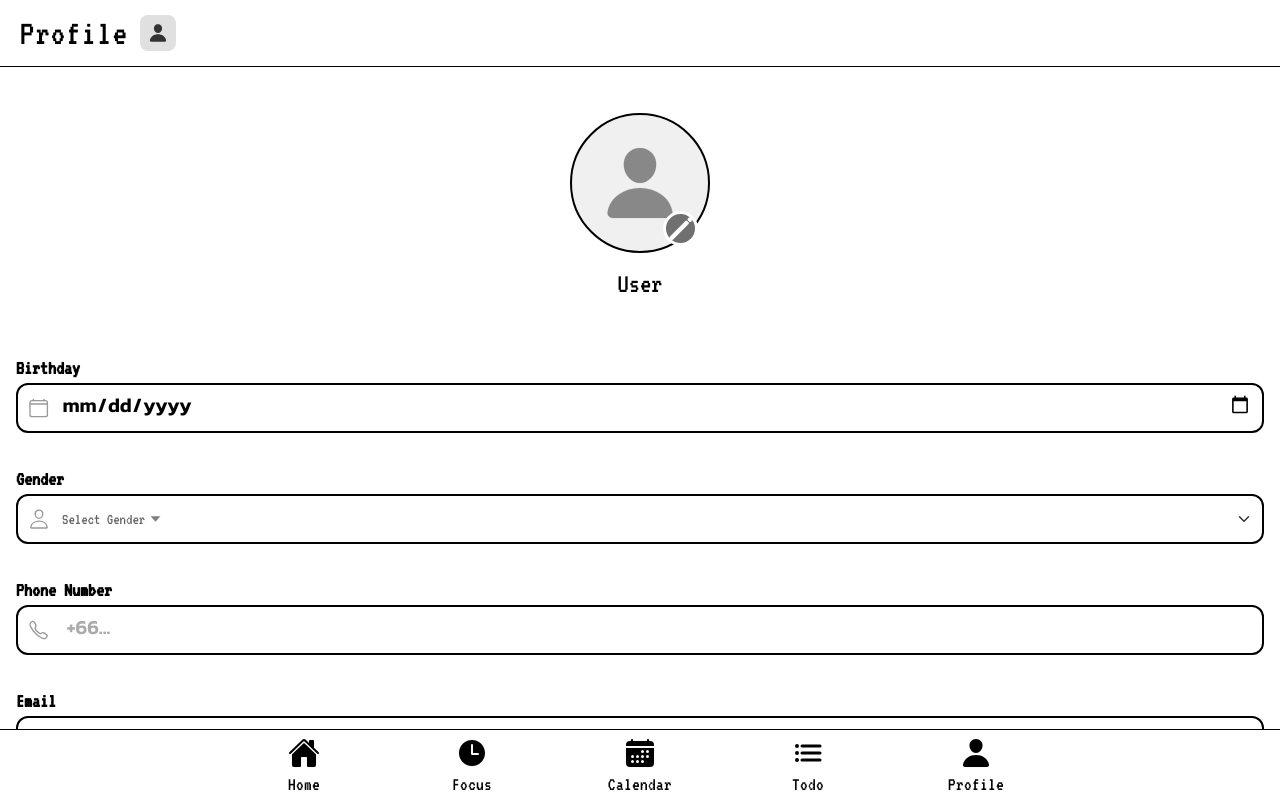
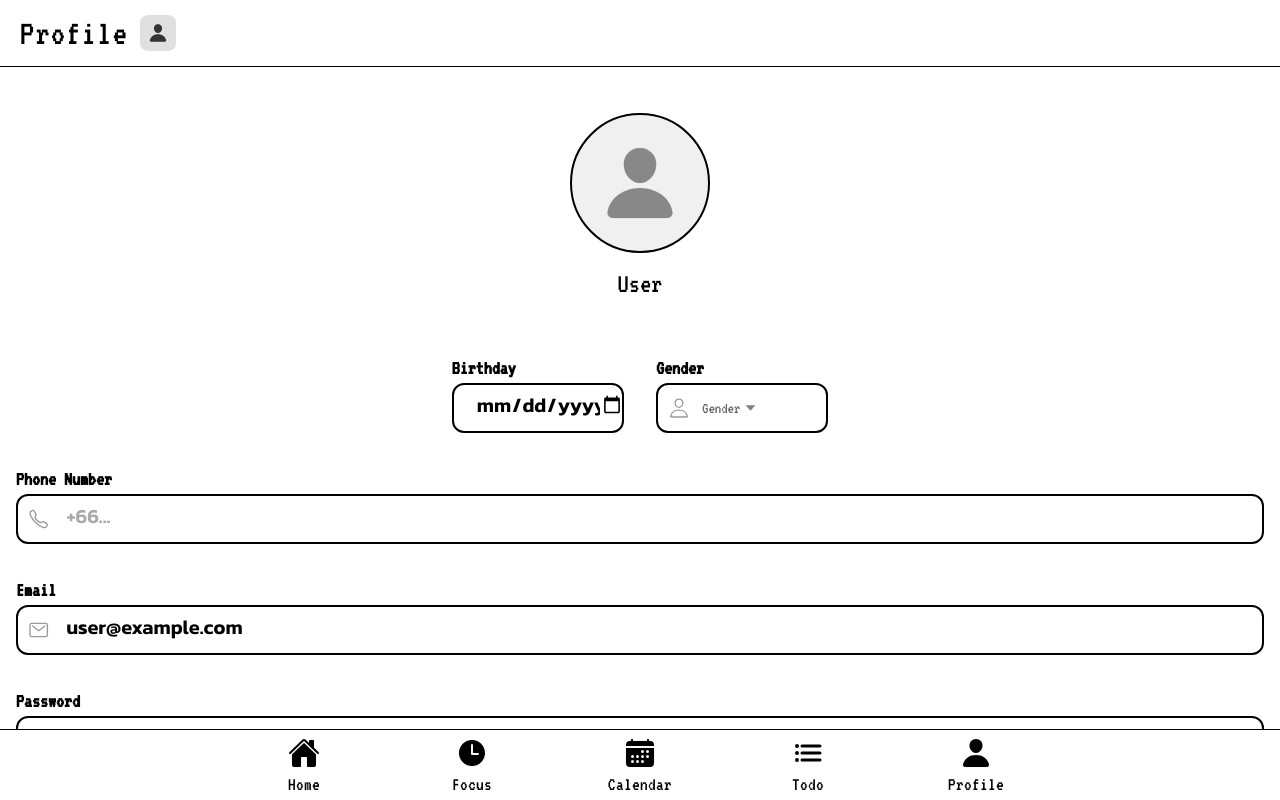
Before and after one commit to pasitgut/mobileweb-project, a React (Vite) app: page /profile in a window 1280 px wide. Built offline with nearby package versions, Linux system fonts and the light colour scheme; no server answers; the database is empty; sample sign-in values are in the browser's storage; a web font is replaced by a local one.

Commit message:
style: refine profile page layout and remove avatar edit button

```diff
--- a/src/pages/Profile.css
+++ b/src/pages/Profile.css
@@ -79,20 +79,9 @@ ion-content {
     color: #888;
 }
 
-.edit-badge {
-    position: absolute;
-    bottom: 5px;
-    right: 10px;
-    background-color: #707070;
-    color: white;
-    width: 35px;
-    height: 35px;
-    border-radius: 50%;
-    display: flex;
-    align-items: center;
-    justify-content: center;
-    border: 3px solid white;
-    /* ขอบขาวหนาขึ้น */
+.main-avatar-icon {
+    font-size: 80px;
+    color: #888;
 }
 
 .user-name-text {
@@ -164,23 +153,6 @@ ion-content {
     color: #333;
 }
 
-/* Specific overrides for date and select inputs to ensure visible font color */
-.small-box ion-input {
-    color: #333 !important;
-}
-
-.small-box ion-select {
-    color: #333 !important;
-    --placeholder-color: #aaa;
-    --placeholder-opacity: 1;
-}
-
-.small-box {
-    justify-content: flex-start;
-    margin-bottom: 0;
-    /* Space below date/gender row */
-}
-
 .flex-grow {
     flex-grow: 1;
 }
--- a/src/pages/Profile.tsx
+++ b/src/pages/Profile.tsx
@@ -137,9 +137,6 @@ const Profile: React.FC = () => {
         <div className="avatar-section">
           <div className="avatar-placeholder">
             <IonIcon icon={person} className="main-avatar-icon" />
-            <div className="edit-badge">
-              <IonIcon icon={pencil} />
-            </div>
           </div>
           <h2 className="pixel-font user-name-text">{username}</h2>
         </div>
@@ -147,7 +144,10 @@ const Profile: React.FC = () => {
         {/* Form Section */}
         <div className="form-container-profile">
 
-          {/* Birthday */}
+          {/* Birthday & Gender Side-by-Side */}
+          <IonGrid className="ion-no-padding">
+            <IonRow>
+              <IonCol size="6" className="ion-padding-end">
                 <div className="input-group">
                   <label>Birthday</label>
                   <div className="custom-input-box">
@@ -161,8 +161,8 @@ const Profile: React.FC = () => {
                     />
                   </div>
                 </div>
-
-          {/* Gender */}
+              </IonCol>
+              <IonCol size="6" className="ion-padding-start">
                 <div className="input-group">
                   <label>Gender</label>
                   <div className="custom-input-box">
@@ -170,7 +170,7 @@ const Profile: React.FC = () => {
                     <div className="flex-grow">
                       <IonSelect
                         value={gender}
-                  placeholder="Select Gender"
+                        placeholder="Gender"
                         onIonChange={e => setGender(e.detail.value)}
                         interface="popover"
                         style={{ minHeight: 'unset', width: '100%' }}
@@ -180,12 +180,11 @@ const Profile: React.FC = () => {
                         <IonSelectOption value="other">Other</IonSelectOption>
                       </IonSelect>
                     </div>
-              <IonIcon
-                icon={chevronDownOutline}
-                style={{ fontSize: "16px", color: "#333" }}
-              />
                   </div>
                 </div>
+              </IonCol>
+            </IonRow>
+          </IonGrid>
 
           {/* Phone Number */}
           <div className="input-group">
```
Lines whose indentation alone changed are shown as unchanged.
